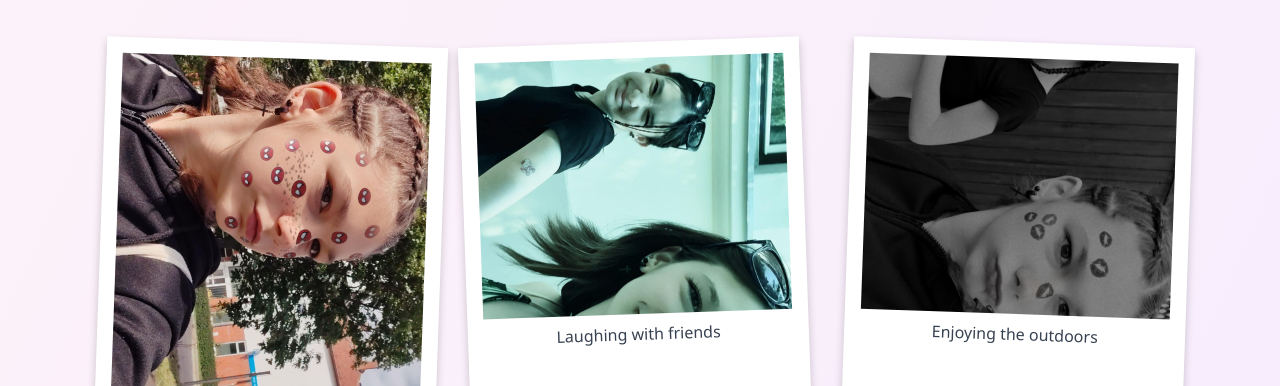
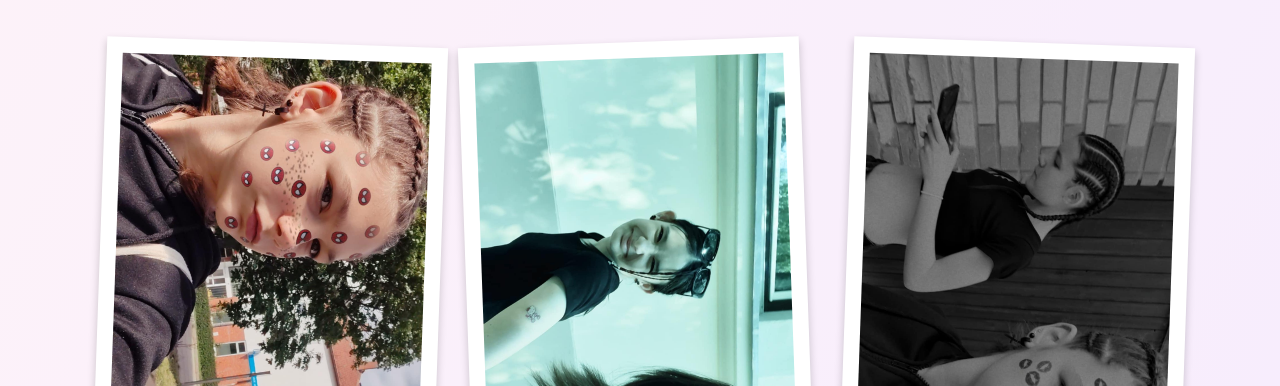
Before and after one commit to B6nce9/my, a plain HTML site: page index.html in a window 1280 px wide. Shown: the part 414-800 px from the top of the page. Drawn offline with nearby package versions, Linux system fonts and the light colour scheme.

Commit message:
Add files via upload

```diff
--- a/index.html
+++ b/index.html
@@ -92,11 +92,11 @@
                     <p class="text-center mt-2 text-gray-700">Your beautiful smile</p>
                 </div>
                 <div class="polaroid">
-                    <img src="kép3.jpg" alt="Hanna laughing" class="w-full h-64 object-cover">
+                    <img src="kép3.jpg" alt="Hanna laughing" class="">
                     <p class="text-center mt-2 text-gray-700">Laughing with friends</p>
                 </div>
                 <div class="polaroid">
-                    <img src="kép2.jpg" alt="Hanna hang out with friends" class="w-full h-64 object-cover">
+                    <img src="kép2.jpg" alt="Hanna hang out with friends" class="">
                     <p class="text-center mt-2 text-gray-700">Enjoying the outdoors</p>
                 </div>
                 <div class="polaroid">
```
